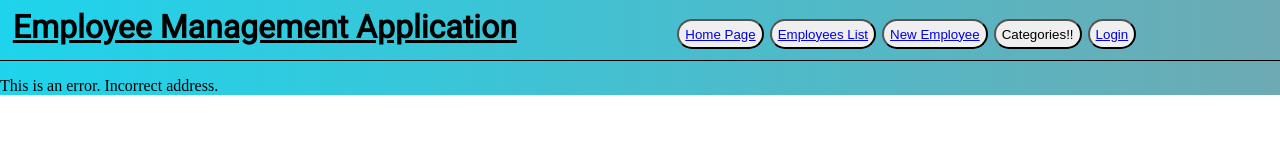
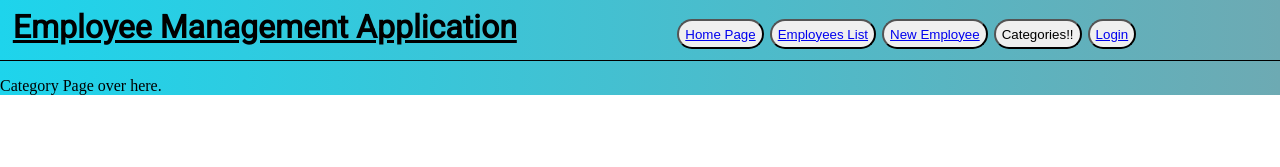
Before and after one commit to MykKuc/employee-management-app-fe, a React (Create React App) app: page /category in a window 1280 px wide. Shown: the top 167 px of the page. Built offline with nearby package versions, Linux system fonts and the light colour scheme.

Commit message:
added category page and changed README file

```diff
--- a/src/App.tsx
+++ b/src/App.tsx
@@ -6,6 +6,8 @@ import HomePage from './pages/HomePage';
 import NewEmployeePage from './pages/NewEmployeePage';
 import './App.css';
 import LoginPage from './pages/LoginPage';
+import CategoryPage from './pages/CategoryPage';
+
 
 const App = () => {
     return(
@@ -30,6 +32,7 @@ const App = () => {
             <Route path='/list' element={<EmployeesListPage/>}></Route>
             <Route path='/new' element={<NewEmployeePage/>}></Route>
             <Route path='/login' element={<LoginPage/>}></Route>
+            <Route path='/category' element={<CategoryPage />}></Route>
         </Routes>
 
         <footer className='footer'>
--- /dev/null
+++ b/src/pages/CategoryPage.tsx
@@ -0,0 +1,11 @@
+import './CategoryPage.css';
+
+const CategoryPage = () => {
+    return (
+        <>
+        <p>Category Page over here.</p>
+        </>
+    );
+}
+
+export default CategoryPage;
```
Also changed, not shown: src/components/Category.tsx (added, +13 -0 lines), src/components/Category.css (added), src/pages/CategoryPage.css (added), 1 other file (tests, documents, lock files or other folders).
